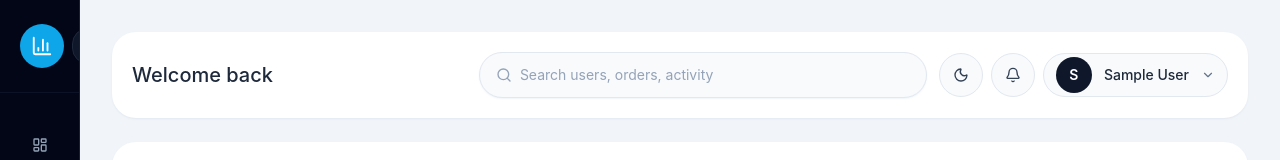
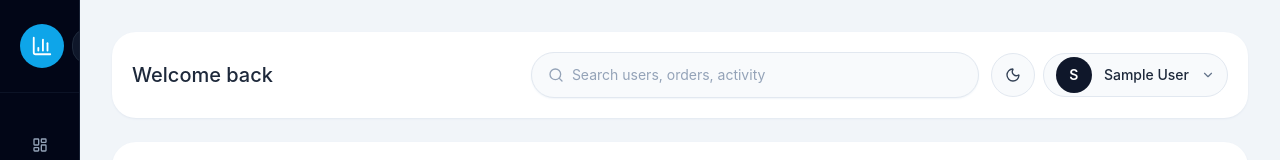
Before and after one commit to 1212ekta/admin_dashboard, a React (Vite) app: page /users in a window 1280 px wide. Shown: the top 160 px of the page. Built offline with nearby package versions, Linux system fonts and the light colour scheme; sample sign-in values are in the browser's storage.

Commit message:
removed unwanted bell notification

```diff
--- a/src/components/Header.jsx
+++ b/src/components/Header.jsx
@@ -1,7 +1,6 @@
 import { useEffect, useRef, useState } from 'react';
 import { useNavigate } from 'react-router-dom';
 import {
-  Bell,
   Search,
   Moon,
   SunMedium,
@@ -47,7 +46,8 @@ function Header({
       <div className="flex flex-col gap-4 lg:flex-row lg:items-center lg:justify-between">
 
         {/* Left Section */}
-        <div className="flex items-center justify-between">
+
+          <div className="flex items-center justify-between gap-4 pl-12 sm:pl-0">
           <h1 className="text-lg font-medium text-slate-800 dark:text-white sm:text-xl">
             Welcome back
           </h1>
@@ -89,14 +89,7 @@ function Header({
               )}
             </button>
 
-            {/* Notification */}
-            <button
-              type="button"
-              className="inline-flex h-11 w-11 items-center justify-center rounded-3xl border border-slate-200 bg-slate-50 text-slate-700 transition hover:bg-slate-100 dark:border-slate-700 dark:bg-slate-950 dark:text-slate-200 dark:hover:bg-slate-900"
-              aria-label="Notifications"
-            >
-              <Bell size={16} />
-            </button>
+
 
             {/* Profile Dropdown */}
             <div className="relative" ref={menuRef}>
```
